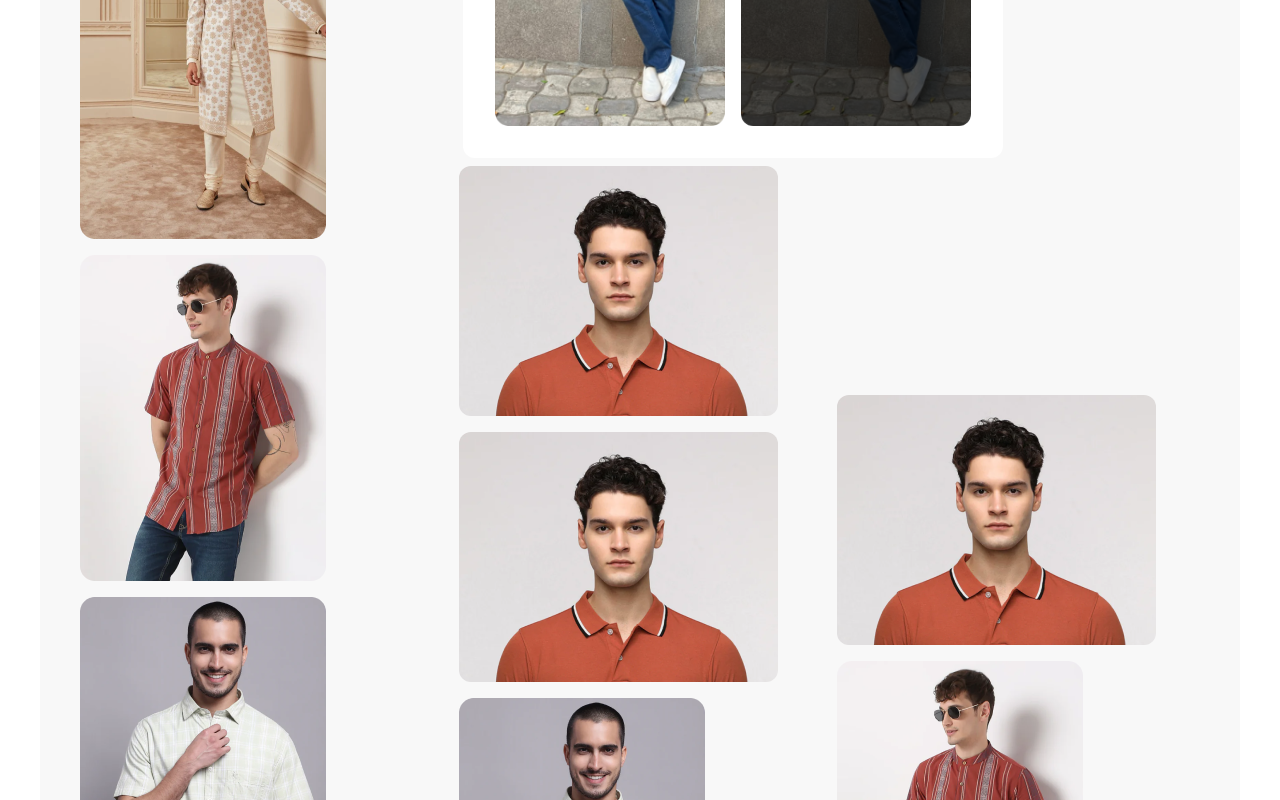
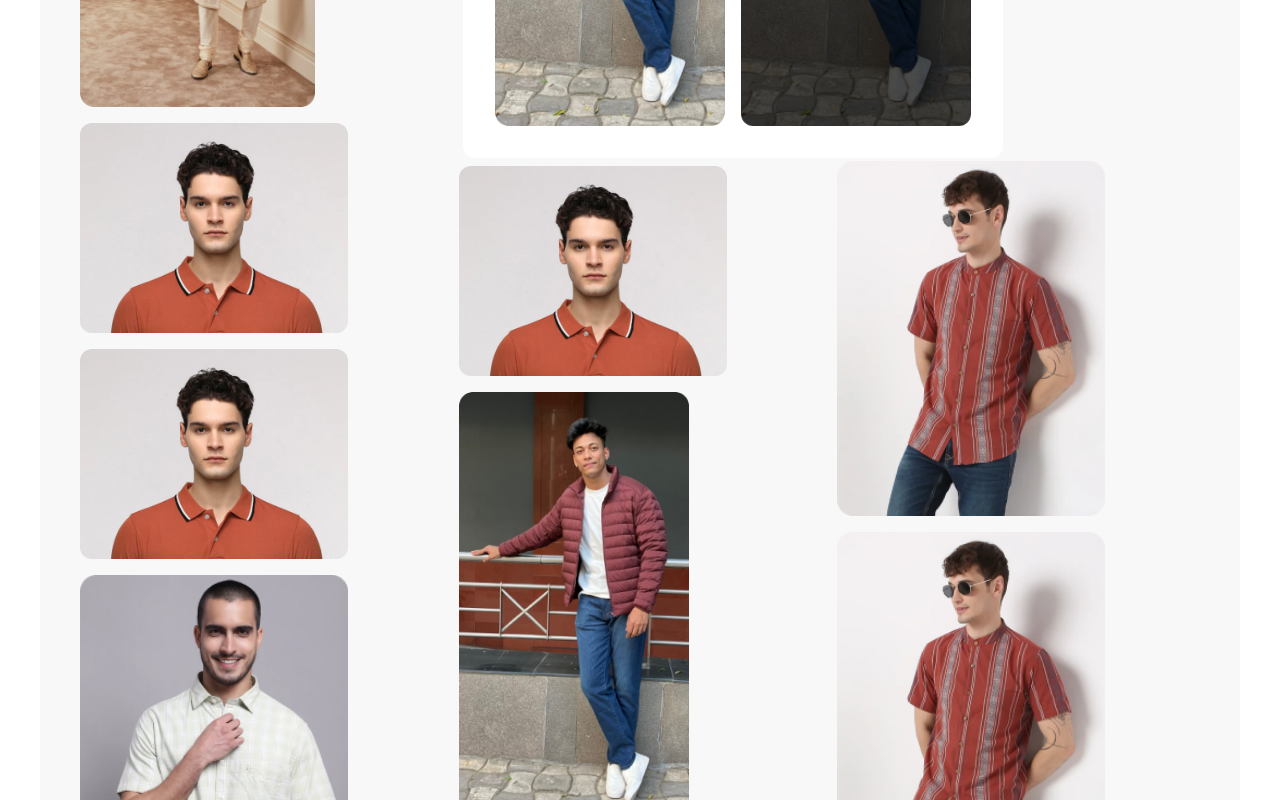
Before and after one commit to neharadialcode486/react-dummy-page, a React (Create React App) app: page / in a window 1280 px wide. Shown: the part 4080-4880 px from the top of the page. Built offline with nearby package versions, Linux system fonts and the light colour scheme; a web font is replaced by a local one.

Commit message:
image issue resolved

```diff
--- a/src/components/common/Helper.jsx
+++ b/src/components/common/Helper.jsx
@@ -331,46 +331,59 @@ export const productCollection = [
     images: [
       {
         url: product1,
+        height: "h-[355px] w-full object-cover",
       },
       {
         url: hero2,
+        height: "h-[210px] w-full object-cover",
       },
       {
         url: product4,
+        height: "h-[355px] w-full object-cover",
       },
       {
         url: hero2,
+        height: "h-[210px] w-full object-cover",
       },
 
       {
         url: hero2,
+        height: "h-[210px] w-full object-cover",
       },
       {
-        url: product3,
+        url: product2,
+        height: "h-[431px] w-full object-cover",
       },
 
       {
         url: product4,
+        height: "h-[355px] w-full object-cover",
       },
       {
         url: product3,
+        height: "h-[355px] w-full object-cover",
       },
 
       {
         url: product4,
+        height: "h-[355px] w-full object-cover",
       },
       {
         url: hero2,
+        height: "h-[210px] w-full object-cover",
       },
       {
         url: product3,
+        height: "h-[355px] w-full object-cover",
       },
 
       {
         url: product4,
+        height: "h-[355px] w-full object-cover",
       },
       {
         url: product3,
+        height: "h-[355px] w-full object-cover",
       },
     ],
     title: "Product 1",
@@ -380,27 +393,35 @@ export const productCollection = [
     images: [
       {
         url: hero2,
+        height: "h-[180px] w-full object-cover",
       },
       {
         url: hero2,
+        height: "h-[180px] w-full object-cover",
       },
       {
         url: product2,
+        height: "h-[431px] w-full object-cover",
       },
       {
         url: product2,
+        height: "h-[431px] w-full object-cover",
       },
       {
         url: hero2,
+        height: "h-[180px] w-full object-cover",
       },
       {
         url: hero2,
+        height: "h-[180px] w-full object-cover",
       },
       {
         url: product2,
+        height: "h-[431px] w-full object-cover",
       },
       {
         url: product2,
+        height: "h-[431px] w-full object-cover",
       },
     ],
     title: "Collection Shirts",
--- a/src/components/common/MiddleImgs.jsx
+++ b/src/components/common/MiddleImgs.jsx
@@ -13,11 +13,7 @@ const MiddleImgs = ({ collections }) => {
           {collections.slice(0, 4).map((obj, i) => (
             <div className="p-2" key={i}>
               <div className="relative rounded-xl overflow-hidden">
-                <img
-                  src={obj.url}
-                  className="object-cover w-full"
-                  alt="Product"
-                />
+                <img src={obj.url} className={obj.height} alt="Product" />
                 {i === 3 && collections.length > 4 ? (
                   <div className="w-full h-full absolute top-0 left-0 bg-black bg-opacity-70 z-10 text-white xl:text-[100px] text-[70px] ff_cook  font-bold flex flex-col justify-center items-center">
                     {collections.length > 4 ? `+${collections.length - 4}` : ""}
--- a/src/components/common/Products.jsx
+++ b/src/components/common/Products.jsx
@@ -9,7 +9,7 @@ import boy2 from "../../assets/img/product-1.png";
 const Products = () => {
   const [isWideScreen, setIsWideScreen] = useState(window.innerWidth > 640);
   const [value, setValue] = useState("");
-  const [visibleImages, setVisibleImages] = useState(10);
+  const [visibleImages, setVisibleImages] = useState(8);
   const initialVisibleImages = 7;
 
   const handleViewMore = () => {
@@ -39,11 +39,7 @@ const Products = () => {
         >
           <Masonry>
             {images.slice(0, visibleImages).map((img, index) => (
-              <CommonImg
-                key={index}
-                imgClass="w-full object-cover"
-                image={img.url}
-              />
+              <CommonImg key={index} imgClass={img.height} image={img.url} />
             ))}
           </Masonry>
         </ResponsiveMasonry>
@@ -58,21 +54,14 @@ const Products = () => {
           <Masonry>
             {isWideScreen && (
               <CommonImg
-                imgClass=" w-full object-cover rounded-xl"
+                imgClass=" w-full object-cover rounded-xl h-[335px]"
                 image={boy}
               />
             )}
             <MiddleImgs collections={productCollection[1]?.images || []} />
-            <span className="inline-block ">
-              <img className="opacity-0 w-full" src={boy} alt="boy" />
-              <img className="opacity-0 w-full" src={boy2} alt="boy" />
-            </span>
+            <span className="inline-block h-[760px] w-full"></span>
             {images.slice(0, visibleImages).map((img, index) => (
-              <CommonImg
-                key={index}
-                imgClass="w-full object-cover"
-                image={img.url}
-              />
+              <CommonImg key={index} imgClass={img.height} image={img.url} />
             ))}
           </Masonry>
         </ResponsiveMasonry>
```
